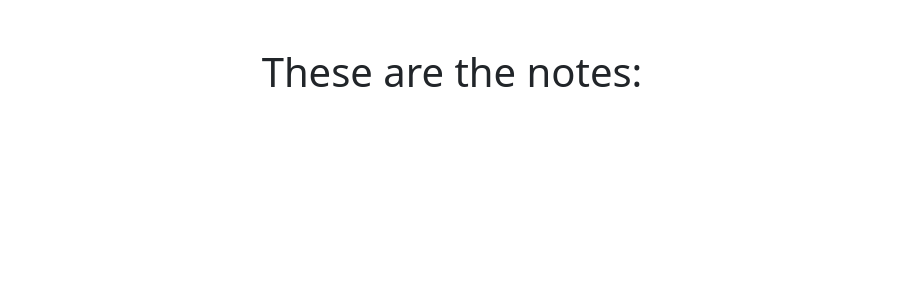
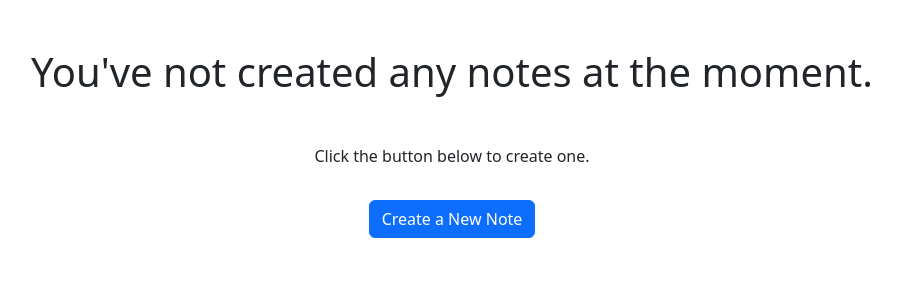
Before and after one commit to akashmudgal/smartnotes, a Django app: page /smart/notes/ in a window 1280 px wide. Shown: the top 300 px of the page, without its empty margins (188-1089 px from the left). Run offline with Django 4.2, Linux system fonts and the light colour scheme; data that the repository does not hold is empty.

Commit message:
Completed the notes logic

```diff
--- a/notes/models.py
+++ b/notes/models.py
@@ -1,6 +1,8 @@
 from django.db import models
+from django.contrib.auth.models import User
 
 class Note(models.Model):
     title = models.CharField(max_length=200)
     text = models.TextField()
-    created=  models.DateTimeField(auto_now_add=True)
+    created =  models.DateTimeField(auto_now_add=True)
+    user =  models.ForeignKey(User,on_delete=models.CASCADE,related_name='notes')
--- a/notes/templates/notes/notes_form.html
+++ b/notes/templates/notes/note_form.html
@@ -3,13 +3,13 @@
 {% block title %}Create a New Note{% endblock title %}
 
 {% block content %}
-    <form action="{% url 'notes.new' %}" method='post'>
+    <form method='post'>
         {% csrf_token %}
         {{form.as_p}}
         <button type="submit" class="btn btn-primary my-5">Submit</button>
+        <a href="{% url 'notes.list' %}" class="btn btn-secondary my-5">Cancel</a>
     </form>
-
-    {% if form.errors %}
+    {%if form.errors%}
         <div class="alert alert-danger my-5">
             {{form.errors.title.as_text}}
         </div>
--- /dev/null
+++ b/notes/templates/notes/note_list.html
@@ -0,0 +1,26 @@
+{% extends 'base.html' %}
+{% load static %}
+
+{% block title %}All Notes{% endblock title %}
+
+{% block content %}
+{% if notes %}
+    <h1 class="my-5">These are the notes:</h1>
+    <div class="row row-cols3 g-2">
+        {% for note in notes %}
+            <div class="col">
+                <a href="{% url 'notes.detail' pk=note.id %}" class="text-dark text-decoration-none">
+                    <div class="p-3 border">
+                        <h3>{{note.title}}</h3>
+                        {{note.text|truncatechars:10}}
+                    </div>
+                </a>
+            </div>
+        {% endfor %}
+    </div>
+{% else %}
+    <h1 class="my-5">You've not created any notes at the moment.</h1>
+    <p>Click the button below to create one.</p>
+{% endif %}
+<a href="{%url "notes.new"%}"><button class="btn btn-primary my-3">Create a New Note</button></a>
+{% endblock content %}
--- a/notes/templates/notes/notes_list.html
+++ /dev/null
@@ -1,20 +0,0 @@
-{% extends 'base.html' %}
-{% load static %}
-
-{% block title %}All Notes{% endblock title %}
-
-{% block content %}
-<h1 class="my-5">These are the notes:</h1>
-<div class="row row-cols3 g-2">
-    {% for note in notes %}
-        <div class="col">
-            <a href="{% url 'notes.detail' pk=note.id %}" class="text-dark text-decoration-none">
-                <div class="p-3 border">
-                    <h3>{{note.title}}</h3>
-                    {{note.text|truncatechars:10}}
-                </div>
-            </a>
-        </div>
-    {% endfor %}
-</div>
-{% endblock content %}
--- a/notes/urls.py
+++ b/notes/urls.py
@@ -2,7 +2,9 @@ from django.urls import path
 from . import views
 
 urlpatterns = [
-    path('notes/',views.NotesListView.as_view(),name='notes.list'),
-    path('notes/new',views.NotesCreateView.as_view(),name='notes.new'),
-    path('notes/<str:pk>',views.NotesDetailView.as_view(),name='notes.detail'),
+    path('notes/',views.NoteListView.as_view(),name='notes.list'),
+    path('notes/new',views.NoteCreateView.as_view(),name='notes.new'),
+    path('notes/<str:pk>',views.NoteDetailView.as_view(),name='notes.detail'),
+    path('notes/<str:pk>/edit',views.NoteUpdateView.as_view(),name='notes.update'),
+    path('notes/<str:pk>/delete',views.NoteDeleteView.as_view(),name='notes.delete'),
 ]
--- a/notes/views.py
+++ b/notes/views.py
@@ -1,20 +1,27 @@
-from django.http import Http404
 from django.shortcuts import render
 from .models import Note
-from django.views.generic import ListView,DetailView,CreateView
+from django.views.generic import ListView,DetailView,CreateView,UpdateView,DeleteView
 from .forms import NotesForm
-class NotesCreateView(CreateView):
+
+class NoteCreateView(CreateView):
     model = Note
     form_class=NotesForm
-    template_name = 'notes/notes_form.html'
     success_url = '/smart/notes'
 
-class NotesListView(ListView):
+class NoteUpdateView(UpdateView):
     model = Note
-    template_name='notes/notes_list.html'
+    form_class=NotesForm
+    success_url = '/smart/notes'
+
+class NoteDeleteView(DeleteView):
+    model = Note
+    success_url = '/smart/notes'
+    context_object_name = 'note'
+
+class NoteListView(ListView):
+    model = Note
     context_object_name='notes'
 
-class NotesDetailView(DetailView):
+class NoteDetailView(DetailView):
     model= Note
     context_object_name= 'note'
-    template_name='notes/notes_detail.html'
```
Also changed, not shown: notes/templates/notes/note_confirm_delete.html (added, +13 -0 lines), notes/templates/notes/note_detail.html (added, +14 -0 lines), notes/templates/notes/notes_detail.html (deleted, +0 -7 lines), notes/migrations/0003_note_user.py (added).
